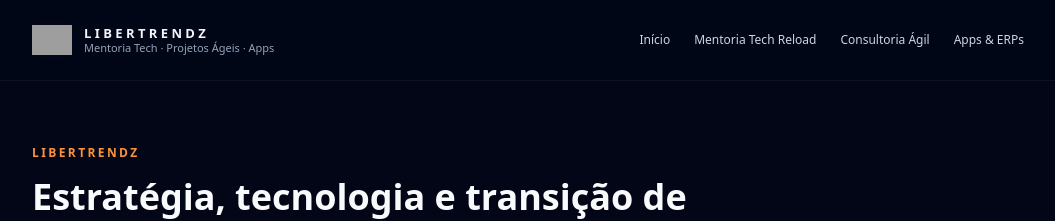
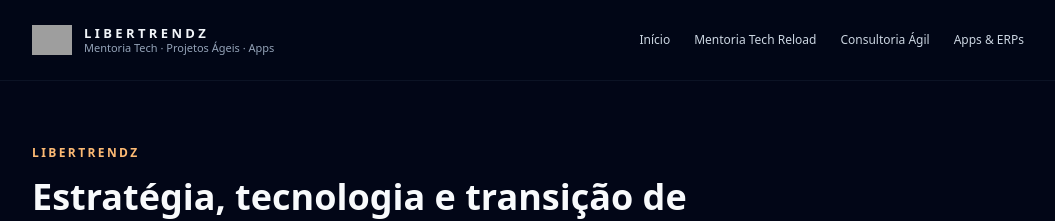
Before and after one commit to libertrendz/libertrendz-site, a Next.js app: page / in a window 1280 px wide. Shown: the top 221 px of the page, without its empty margins (112-1167 px from the left). Built offline with nearby package versions, Linux system fonts and the light colour scheme; grey boxes are pictures that could not be loaded.

Commit message:
Update tailwind.config.ts

```diff
--- a/tailwind.config.ts
+++ b/tailwind.config.ts
@@ -9,9 +9,9 @@ const config: Config = {
     extend: {
       colors: {
         accent: {
-          300: "#fed7aa", // tangerina clara
-          400: "#fb923c", // tangerina média
-          500: "#f97316"  // tangerina principal
+          300: "#fed7aa", // tangerina bem suave
+          400: "#fdba74", // intermediário
+          500: "#fb923c"  // ainda laranja, mas menos agressivo
         }
       }
     }
```
